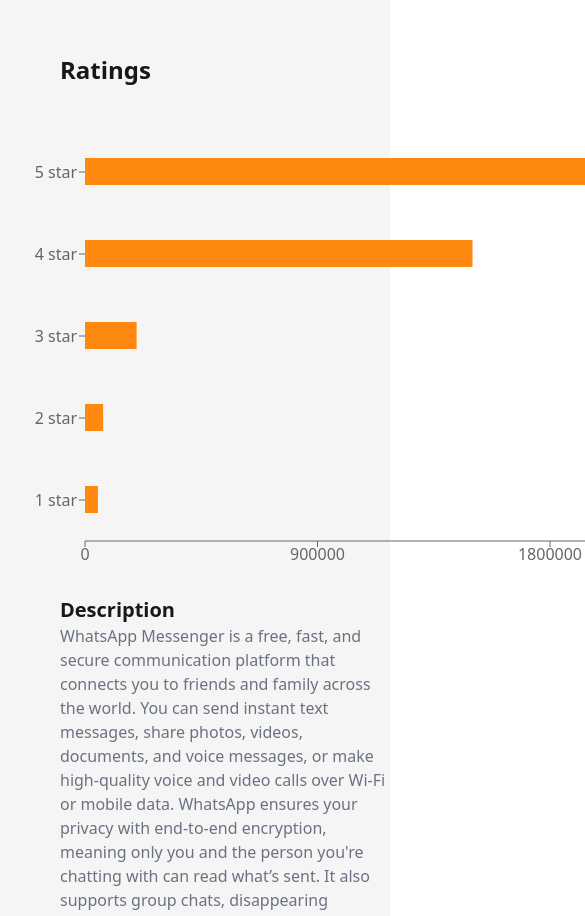
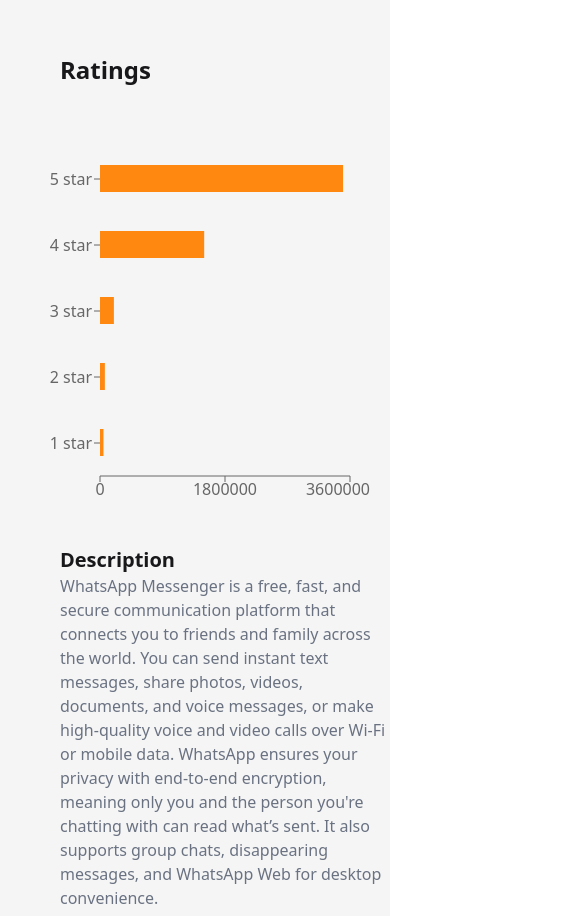
Before and after one commit to Fahim20223/assignment-8, a React (Vite) app: page /cardsDetails/1 in a window 390 px wide. Shown: the part 820-1736 px from the top of the page, 585 px wide, since content can reach past the window. Built offline with nearby package versions, Linux system fonts and the light colour scheme.

Commit message:
added responsiveness in charts

```diff
--- a/src/Components/CardDetails/CardDetails.jsx
+++ b/src/Components/CardDetails/CardDetails.jsx
@@ -4,7 +4,14 @@
 import ratingImg from "../../assets/icon-ratings.png";
 import reviewImg from "../../assets/icon-review.png";
 import { toast } from "react-toastify";
-import { Bar, BarChart, Tooltip, XAxis, YAxis } from "recharts";
+import {
+  Bar,
+  BarChart,
+  ResponsiveContainer,
+  Tooltip,
+  XAxis,
+  YAxis,
+} from "recharts";
 import { addTOStoredDB, getStoredApps } from "../Utilities/addTODB";
 
 const CardDetails = () => {
@@ -90,18 +97,19 @@
       <p className="divider w-[75%] px-7"></p>
       <div className="p-5">
         <h1 className="text-2xl font-bold p-10">Ratings</h1>
-        <div>
+        <div style={{ width: "100%", height: 400 }}>
+          <ResponsiveContainer width="100%" height="100%">
             <BarChart
-            width={1000}
-            height={450}
               data={[...ratings].reverse()}
               layout="vertical"
+              margin={{ top: 20, right: 20, left: 20, bottom: 20 }}
             >
               <XAxis dataKey="count" type="number" />
               <YAxis dataKey="name" type="category" axisLine={false} />
               <Tooltip />
-            <Bar dataKey="count" fill="#ff8811" barSize={27}></Bar>
+              <Bar dataKey="count" fill="#ff8811" barSize={27} />
             </BarChart>
+          </ResponsiveContainer>
         </div>
       </div>
       <div>
```
Also changed, not shown: 1 other file (tests, documents, lock files or other folders). Lines whose indentation alone changed are shown as unchanged.
